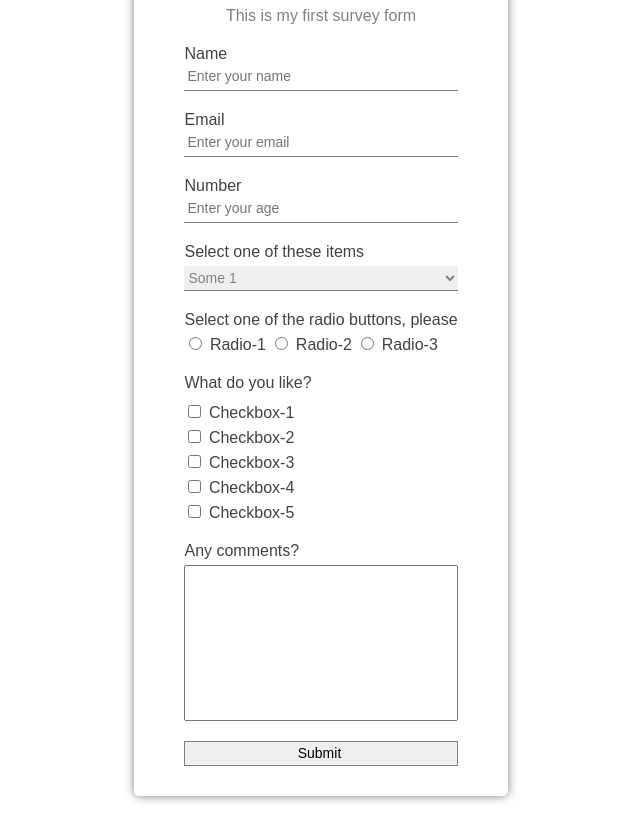
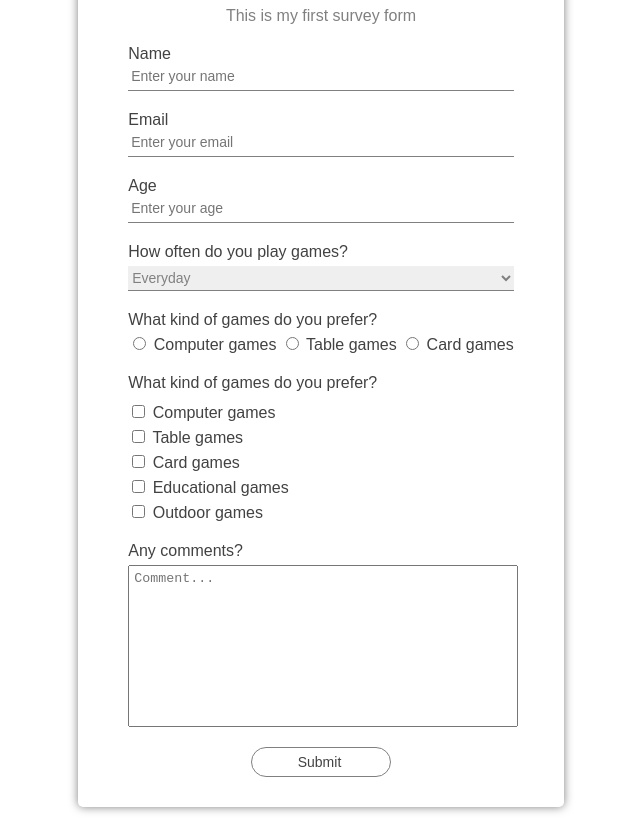
Before and after one commit to MaksimMishchenko/maksimmihchenko.github.io, a plain HTML site: page survey-form/index.html in a window 1280 px wide. Shown: the part 93-920 px from the top of the page, without its empty margins (319-959 px from the left). Drawn offline with Linux system fonts and the light colour scheme.

Commit message:
Добавлена тема формы, внесены правки в стили

```diff
--- a/survey-form/index.html
+++ b/survey-form/index.html
@@ -25,62 +25,66 @@
 			</div>
 
 			<div class="form-group">
-				<label for="number" id="number-label">Number</label>
+				<label for="number" id="number-label">Age</label>
 				<input type="number" id="number" min="18" max="100" placeholder="Enter your age">
 			</div>
 
 			<div class="form-group">
-				<p id="for-select">Select one of these items</p>
+				<p id="for-select">How often do you play games?</p>
 				<select id="dropdown">
-					<option value="1">Some 1</option>
-					<option value="2">Some 2</option>
-					<option value="3">Some 3</option>
+					<option value="everyday">Everyday</option>
+					<option value="few times a week">
+						Few times a week
+					</option>
+					<option value="never">Never</option>
 				</select>
 			</div>
 
 			<div class="form-group section-for-radio">
-				<p id="for-radio">Select one of the radio buttons, please</p>
+				<p id="for-radio">
+					What kind of games do you prefer?
+				</p>
 				<label>
-					<input name="someradio" type="radio">
-					Radio-1
+					<input name="someradio" type="radio" value="computer games">
+					Сomputer games
 				</label>
 				<label>
-					<input name="someradio" type="radio">
-					Radio-2
+					<input name="someradio" type="radio" value="table games">
+					Table games
 				</label>
 				<label>
-					<input name="someradio" type="radio">
-					Radio-3
+					<input name="someradio" type="radio" value="card games">
+					Card games
 				</label>
 			</div>
 
 			<div class="form-group section-for-checkbox">
-				<p id="for-checkbox">What do you like?</p>
+				<p id="for-checkbox">What kind of games do you prefer?</p>
 				<label>
-					<input type="checkbox" name="somename">
-					Checkbox-1
+					<input type="checkbox" name="somename" value="computer games">
+					Сomputer games
 				</label>
 				<label>
-					<input type="checkbox" name="somename">
-					Checkbox-2
+					<input type="checkbox" name="somename" value="table games">
+					Table games
 				</label>
 				<label>
-					<input type="checkbox" name="somename">
-					Checkbox-3
+					<input type="checkbox" name="somename" value="card games">
+					Card games
 				</label>
 				<label>
-					<input type="checkbox" name="somename">
-					Checkbox-4
+					<input type="checkbox" name="somename" value="educational games">
+					Educational games
 				</label>
 				<label>
-					<input type="checkbox" name="somename">
-					Checkbox-5
+					<input type="checkbox" name="somename" value="outdoor games">
+					Outdoor games
 				</label>
 			</div>
 
 			<div class="form-group">
 				<label id="comment-label" for="comment">Any comments?</label>
-				<textarea name="comment" id="comment"></textarea>
+				<textarea name="comment" id="comment" placeholder="Comment..."></textarea>
 			</div>
 
 			<div class="form-group">
@@ -91,5 +95,6 @@
 
 	</div>
 
+	<script src="https://cdn.freecodecamp.org/testable-projects-fcc/v1/bundle.js"></script>
 </body>
 </html>
--- a/survey-form/style.css
+++ b/survey-form/style.css
@@ -34,7 +34,8 @@ label {
     color: #424242;
 }
 
-#title, #description{
+#title,
+#description{
     text-align: center;
 }
 
@@ -52,7 +53,9 @@ input {
     padding-left: 3px;
 }
 
-input:focus {
+input[type="text"]:focus,
+input[type="email"]:focus,
+input[type="number"]:focus {
     border: 1px solid #afafaf;
     box-shadow: 0 0 10px rgba(0,0,0,0.5);
     transition: 0.2s all ease;
@@ -68,7 +71,9 @@ select {
     color: grey;
 }
 
-#for-select, #for-radio, #for-checkbox {
+#for-select,
+#for-radio,
+#for-checkbox {
     margin: 0;
     margin-bottom: 5px;
     color: #424242;
@@ -76,13 +81,29 @@ select {
 
 input[type="submit"] {
     border: 1px solid grey;
+    border-radius: 50px;
+    width: 140px;
+    height: 30px;
+    margin: 0 auto;
+    cursor: pointer;
+    color: #424242;
+    background-color: white;
+}
+
+input[type="submit"]:hover {
+    box-shadow: 0px 0px 10px rgba(0,0,0,0.5);
+    color: white;
+    background-color: #b9b9b9;
+    border: 1px solid #b9b9b9;
+    transform: scale(1.1);
 }
 
 .section-for-radio {
     display: block;
 }
 
-.section-for-radio input, .section-for-checkbox input{
+.section-for-radio input,
+.section-for-checkbox input{
     height: auto;
 }
 
@@ -98,4 +119,5 @@ textarea {
     resize: none;
     width: 98%;
     height: 150px;
+    padding: 5px;
 }
```
